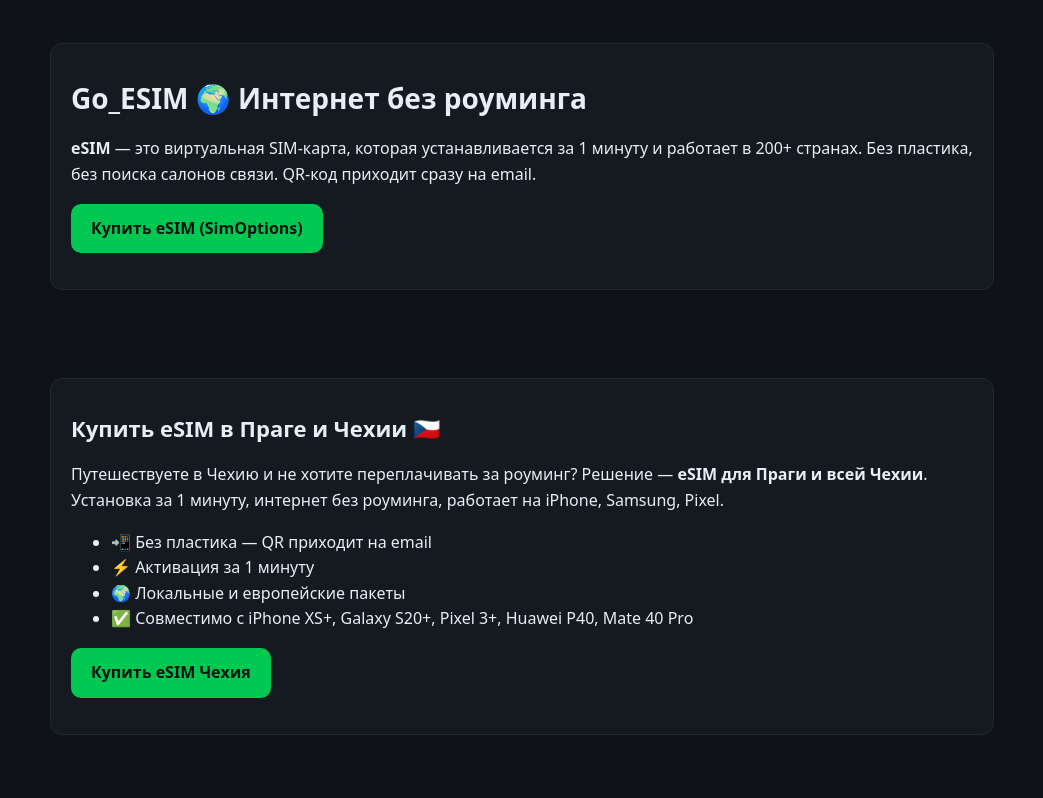
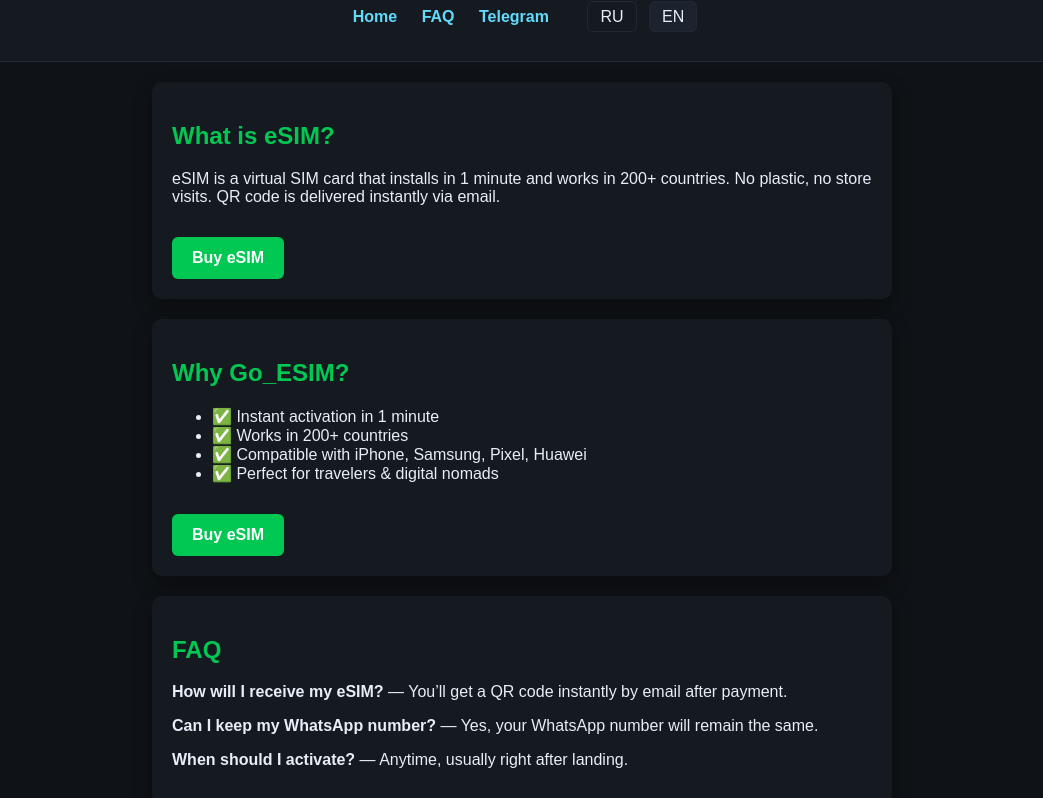
Before and after one commit to esimhubglobal-wq/goesim-site-, a plain HTML site: page index.html in a window 1280 px wide. Shown: the part 55-853 px from the top of the page, without its empty margins (118-1161 px from the left). Drawn offline with Linux system fonts and the light colour scheme.

Commit message:
Update index.html

```diff
--- a/index.html
+++ b/index.html
@@ -2,104 +2,147 @@
 <html lang="ru">
 <head>
   <meta charset="UTF-8">
-  <meta name="viewport" content="width=device-width, initial-scale=1">
-  <title>Купить eSIM 🌍 Интернет без роуминга для путешествий | Go_ESIM</title>
-  <meta name="description" content="Купи eSIM за 1 минуту. Интернет без роуминга в 200+ странах. Работает на iPhone, Samsung, Pixel. Идеально для туристов и digital nomads.">
+  <meta name="viewport" content="width=device-width, initial-scale=1.0">
+  <title>Go_ESIM 🌍 Интернет без роуминга</title>
+
+  <!-- SEO -->
+  <meta name="description" content="Купить eSIM онлайн 🌍 Интернет без роуминга в 200+ странах. Подходит для туристов и digital nomads. Установка за 1 минуту.">
+
+  <!-- OG -->
+  <meta property="og:title" content="Go_ESIM 🌍 Интернет без роуминга">
+  <meta property="og:description" content="Купить eSIM онлайн для путешествий в 200+ странах. Быстрая установка, без пластика.">
+  <meta property="og:type" content="website">
+  <meta property="og:image" content="favicon.ico">
+
   <link rel="icon" href="favicon.ico">
-  <link rel="canonical" href="https://esimhubglobal-wq.github.io/">
+
   <style>
-    :root{--bg:#0f1216;--ink:#e7eef7;--card:#151a21;--line:#202833;--brand:#00c853;--brandh:#00a344;--maxw:980px;--radius:12px}
-    *{box-sizing:border-box}
-    body{margin:0;background:var(--bg);color:var(--ink);font:16px/1.6 system-ui,-apple-system,Segoe UI,Roboto}
-    a{color:#61dafb}
-    .wrap{max-width:var(--maxw);margin:0 auto;padding:28px 18px}
-    .card{background:var(--card);border:1px solid var(--line);border-radius:var(--radius);padding:20px;margin:16px 0}
-    h1{font-size:28px;margin:12px 0} h2{font-size:22px;margin:12px 0}
-    .btn{display:inline-block;padding:12px 20px;background:var(--brand);border:0;border-radius:10px;color:#03140a;font-weight:700;text-decoration:none}
-    .btn:hover{background:var(--brandh)}
-    nav{display:flex;gap:14px;flex-wrap:wrap;justify-content:center;margin:10px auto 0;padding:8px 12px;max-width:var(--maxw);background:#151a21;border:1px solid #202833;border-radius:10px}
-    details{background:#121821;border:1px solid #202833;border-radius:8px;padding:10px;margin:6px 0}
-    details[open]{background:#131b24}
-    summary{cursor:pointer;font-weight:600}
+    body { font-family: Arial, sans-serif; background: #0f1216; color: #e7eef7; margin: 0; padding: 0; text-align: center; }
+    header { background: #151a21; padding: 20px; border-bottom: 1px solid #202833; }
+    header h1 { margin: 0; font-size: 24px; }
+    nav { margin: 15px 0; }
+    nav a { color: #61dafb; margin: 0 10px; text-decoration: none; font-weight: bold; }
+    nav a:hover { text-decoration: underline; }
+    .lang-switch { display: inline-block; margin-left: 20px; }
+    .chip { padding: 6px 12px; border: 1px solid #202833; border-radius: 6px; cursor: pointer; margin: 0 4px; }
+    .chip.active { background: #1c232f; }
+    .card { background: #151a21; margin: 20px auto; padding: 20px; border-radius: 10px; max-width: 700px; box-shadow: 0 8px 20px rgba(0,0,0,0.3); text-align: left; }
+    h2 { color: #00c853; }
+    .btn { display: inline-block; padding: 12px 20px; margin-top: 15px; background: #00c853; color: #fff; text-decoration: none; border-radius: 6px; font-weight: bold; }
+    .btn:hover { background: #00a344; }
+    footer { margin: 40px 0 20px; color: #a5b5c8; font-size: 14px; }
   </style>
 </head>
 <body>
+
+<header>
+  <h1 id="title">Go_ESIM 🌍 Интернет без роуминга</h1>
   <nav>
-    <a href="#main">Главная</a>
-    <a href="#prague">eSIM Прага / Чехия</a>
-    <a href="#europe">eSIM Европа</a>
-    <a href="#usa">eSIM США</a>
-    <a href="#faq">FAQ</a>
+    <a href="#main" id="nav-home">Главная</a>
+    <a href="#faq" id="nav-faq">FAQ</a>
+    <a href="https://t.me/Go_ESIM" target="_blank" id="nav-tg">Telegram</a>
+    <span class="lang-switch">
+      <span class="chip active" id="btn-ru">RU</span>
+      <span class="chip" id="btn-en">EN</span>
+    </span>
   </nav>
+</header>
 
-  <div class="wrap" id="main">
-    <div class="card">
-      <h1>Go_ESIM 🌍 Интернет без роуминга</h1>
-      <p><strong>eSIM</strong> — это виртуальная SIM-карта, которая устанавливается за 1 минуту и работает в 200+ странах. Без пластика, без поиска салонов связи. QR-код приходит сразу на email.</p>
-      <p><a class="btn" href="https://www.simoptions.com/?utm_medium=wpam_id_866">Купить eSIM (SimOptions)</a></p>
-    </div>
-  </div>
+<section id="main" class="card">
+  <h2 id="h2-what">Что такое eSIM?</h2>
+  <p id="p-what">
+    eSIM — это виртуальная SIM-карта, которая устанавливается за 1 минуту и работает в 200+ странах.
+    Без пластика, без поиска салонов связи. QR-код приходит сразу на email.
+  </p>
+  <a href="https://www.simoptions.com/?utm_medium=wpam_id_866" class="btn" id="btn-buy">Купить eSIM</a>
+</section>
 
-  <!-- Prague -->
-  <div class="wrap" id="prague">
-    <div class="card">
-      <h2>Купить eSIM в Праге и Чехии 🇨🇿</h2>
-      <p>Путешествуете в Чехию и не хотите переплачивать за роуминг? Решение — <strong>eSIM для Праги и всей Чехии</strong>. Установка за 1 минуту, интернет без роуминга, работает на iPhone, Samsung, Pixel.</p>
-      <ul>
-        <li>📲 Без пластика — QR приходит на email</li>
-        <li>⚡ Активация за 1 минуту</li>
-        <li>🌍 Локальные и европейские пакеты</li>
-        <li>✅ Совместимо с iPhone XS+, Galaxy S20+, Pixel 3+, Huawei P40, Mate 40 Pro</li>
-      </ul>
-      <p><a class="btn" href="https://www.simoptions.com/?utm_medium=wpam_id_866">Купить eSIM Чехия</a></p>
-    </div>
-  </div>
+<section class="card">
+  <h2 id="h2-why">Почему именно Go_ESIM?</h2>
+  <ul id="ul-why">
+    <li>✅ Подключение за 1 минуту</li>
+    <li>✅ Работает в 200+ странах</li>
+    <li>✅ Совместимо с iPhone, Samsung, Pixel, Huawei</li>
+    <li>✅ Идеально для туристов и digital nomads</li>
+  </ul>
+  <a href="https://www.simoptions.com/?utm_medium=wpam_id_866" class="btn" id="btn-buy2">Купить eSIM</a>
+</section>
 
-  <!-- Europe -->
-  <div class="wrap" id="europe">
-    <div class="card">
-      <h2>eSIM для Европы 🌍 — интернет без роуминга</h2>
-      <p><strong>eSIM для Европы</strong> покрывает 30+ стран, удобно для туров по нескольким направлениям: Италия, Франция, Германия, Испания, Чехия и др.</p>
-      <ol>
-        <li>Выберите европейский план</li>
-        <li>Оплатите онлайн 💳</li>
-        <li>Получите QR по email и установите</li>
-      </ol>
-      <p><a class="btn" href="https://www.simoptions.com/?utm_medium=wpam_id_866">Купить eSIM Европа</a></p>
-    </div>
-  </div>
+<section id="faq" class="card">
+  <h2>FAQ</h2>
+  <p id="faq1"><b>Как я получу eSIM?</b> — QR-код придёт на email сразу после оплаты.</p>
+  <p id="faq2"><b>Можно ли оставить WhatsApp?</b> — Да, номер WhatsApp не изменится.</p>
+  <p id="faq3"><b>Когда активировать?</b> — В любое время, обычно прямо по прилёту.</p>
+</section>
 
-  <!-- USA -->
-  <div class="wrap" id="usa">
-    <div class="card">
-      <h2>eSIM в США 🇺🇸 — интернет для туристов</h2>
-      <p><strong>eSIM для США</strong> даёт стабильный интернет без дорогого роуминга. Подойдёт для поездок в Нью-Йорк, Лос-Анджелес, Майами и любые штаты.</p>
-      <ul>
-        <li>Поддержка iPhone и Android</li>
-        <li>Гибкие пакеты данных</li>
-        <li>Моментная активация по QR</li>
-      </ul>
-      <p><a class="btn" href="https://www.simoptions.com/?utm_medium=wpam_id_866">Купить eSIM США</a></p>
-    </div>
-  </div>
+<footer>
+  © 2025 Go_ESIM. All rights reserved.
+</footer>
 
-  <!-- FAQ -->
-  <div class="wrap" id="faq">
-    <div class="card">
-      <h2>FAQ — Частые вопросы</h2>
-      <details><summary>Будет ли работать WhatsApp с моим номером?</summary><p>Да. eSIM добавляет только интернет-пакет. Номер WhatsApp остаётся прежним.</p></details>
-      <details><summary>Когда активировать eSIM?</summary><p>Установить можно заранее, а переключить в день поездки — чтобы пакет начал списываться в нужный момент.</p></details>
-      <details><summary>Можно ли использовать вместе с моей физической SIM?</summary><p>Да, современные телефоны поддерживают одновременную работу eSIM и вашей основной SIM.</p></details>
-      <details><summary>Как установить eSIM?</summary><p>После покупки вы получите QR.
-      <br>📱 iPhone: Настройки → Сотовая связь → Добавить eSIM
-      <br>📱 Android: Настройки → SIM-карты → Добавить eSIM</p></details>
-    </div>
-  </div>
+<script>
+  const langData = {
+    ru: {
+      title: "Go_ESIM 🌍 Интернет без роуминга",
+      "nav-home": "Главная",
+      "nav-faq": "FAQ",
+      "nav-tg": "Telegram",
+      "h2-what": "Что такое eSIM?",
+      "p-what": "eSIM — это виртуальная SIM-карта, которая устанавливается за 1 минуту и работает в 200+ странах. Без пластика, без поиска салонов связи. QR-код приходит сразу на email.",
+      "btn-buy": "Купить eSIM",
+      "h2-why": "Почему именно Go_ESIM?",
+      "ul-why": "<li>✅ Подключение за 1 минуту</li><li>✅ Работает в 200+ странах</li><li>✅ Совместимо с iPhone, Samsung, Pixel, Huawei</li><li>✅ Идеально для туристов и digital nomads</li>",
+      "btn-buy2": "Купить eSIM",
+      "faq1": "<b>Как я получу eSIM?</b> — QR-код придёт на email сразу после оплаты.",
+      "faq2": "<b>Можно ли оставить WhatsApp?</b> — Да, номер WhatsApp не изменится.",
+      "faq3": "<b>Когда активировать?</b> — В любое время, обычно прямо по прилёту."
+    },
+    en: {
+      title: "Go_ESIM 🌍 Internet Without Roaming",
+      "nav-home": "Home",
+      "nav-faq": "FAQ",
+      "nav-tg": "Telegram",
+      "h2-what": "What is eSIM?",
+      "p-what": "eSIM is a virtual SIM card that installs in 1 minute and works in 200+ countries. No plastic, no store visits. QR code is delivered instantly via email.",
+      "btn-buy": "Buy eSIM",
+      "h2-why": "Why Go_ESIM?",
+      "ul-why": "<li>✅ Instant activation in 1 minute</li><li>✅ Works in 200+ countries</li><li>✅ Compatible with iPhone, Samsung, Pixel, Huawei</li><li>✅ Perfect for travelers & digital nomads</li>",
+      "btn-buy2": "Buy eSIM",
+      "faq1": "<b>How will I receive my eSIM?</b> — You’ll get a QR code instantly by email after payment.",
+      "faq2": "<b>Can I keep my WhatsApp number?</b> — Yes, your WhatsApp number will remain the same.",
+      "faq3": "<b>When should I activate?</b> — Anytime, usually right after landing."
+    }
+  };
 
-  <footer>
-    <div class="wrap">
-      <p>© 2025 Go_ESIM. Все права защищены.</p>
-    </div>
-  </footer>
+  const btnRu = document.getElementById("btn-ru");
+  const btnEn = document.getElementById("btn-en");
+
+  function setLang(lang) {
+    const data = langData[lang];
+    for (let id in data) {
+      const el = document.getElementById(id);
+      if (el) {
+        if (el.tagName === "UL" || el.tagName === "P") {
+          el.innerHTML = data[id];
+        } else {
+          el.textContent = data[id];
+        }
+      }
+    }
+    document.documentElement.lang = lang;
+    btnRu.classList.toggle("active", lang === "ru");
+    btnEn.classList.toggle("active", lang === "en");
+  }
+
+  btnRu.addEventListener("click", () => setLang("ru"));
+  btnEn.addEventListener("click", () => setLang("en"));
+
+  // Автоопределение языка браузера
+  if (navigator.language.toLowerCase().startsWith("en")) {
+    setLang("en");
+  } else {
+    setLang("ru");
+  }
+</script>
+
 </body>
 </html>
```
